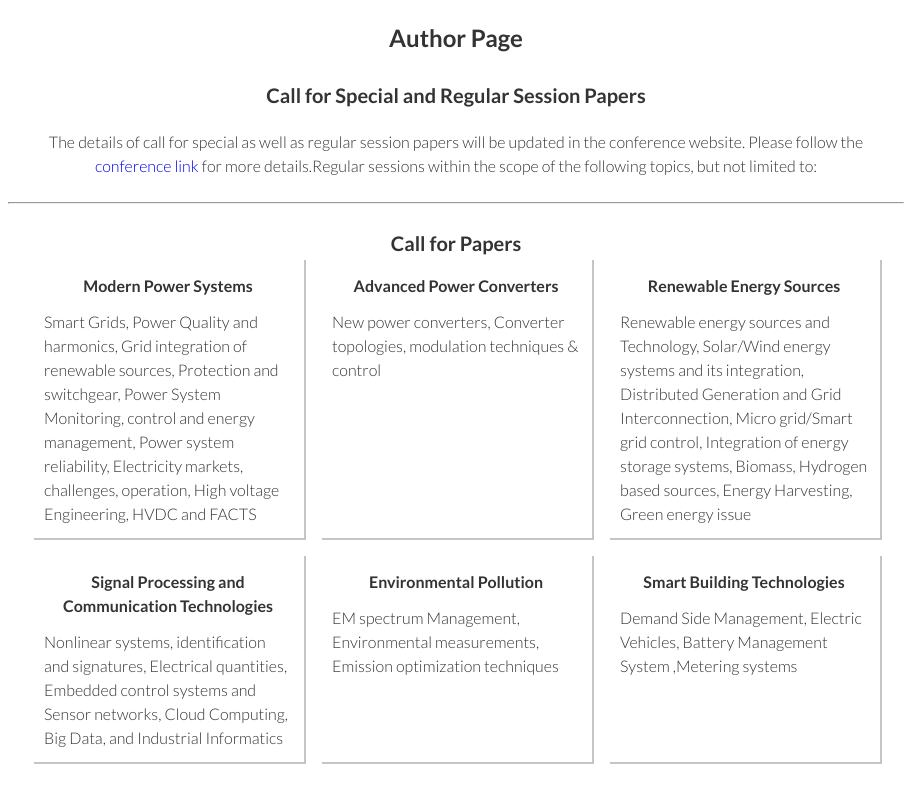
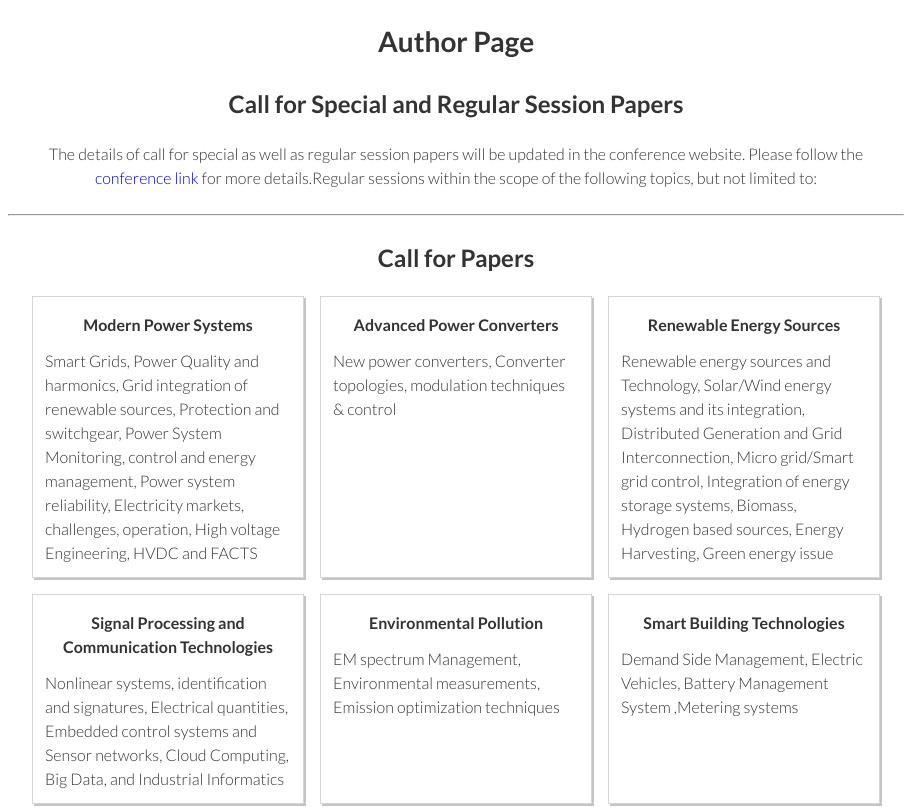
Before and after one commit to NIT-Meghalaya/ICEPE-2020, a website: page pages/author/index.html in a window 1280 px wide. Shown: the top 807 px of the page, without its empty margins (184-1097 px from the left). Drawn offline with Linux system fonts and the light colour scheme.

Commit message:
updated styling

```diff
--- a/pages/author/index.html
+++ b/pages/author/index.html
@@ -19,7 +19,8 @@
             <h2>Call for Special and Regular Session Papers</h2>
             <p>The details of call for special as well as regular session papers will be updated in the conference
                 website.
-                Please follow the <a href="http://www.icepenitm2020.org">conference link</a> for more details.Regular
+                Please follow the <a href="http://www.icepenitm2020.org" target="blank">conference link</a> for more
+                details.Regular
                 sessions within the scope of the following topics, but not limited to:</p>
         </section>
 
--- a/sass/pages/author.scss
+++ b/sass/pages/author.scss
@@ -1,9 +1,9 @@
 h1{
     text-align:center;
-    font-size: 24px;
+    font-size: 28px;
     margin-top: 20px;
 }
-h2{font-size: 20px; text-align: center;}
+h2{font-size: 24px; text-align: center; margin-bottom:20px;}
 p{
     font-size: 16px;
 
@@ -63,6 +63,7 @@ p{
 
         .card{
             display:block;
+            border: 1px solid #d5d5d5;
             box-shadow: 2px 2px #c5c5c5;
             width:100%;
             padding:12px;
```
Also changed, not shown: css/style.css.
